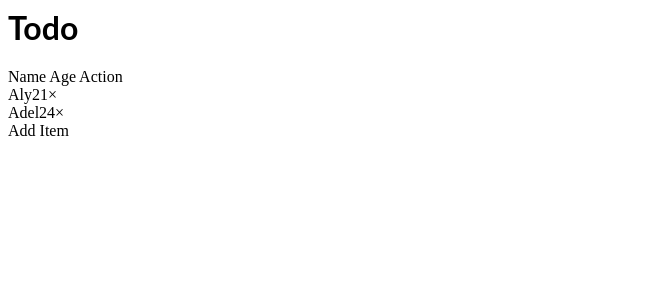
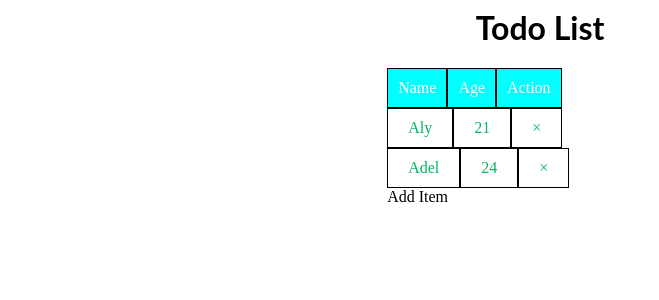
Before and after one commit to at4tec/react-todo-UCA, a React (Create React App) app: page / in a window 1280 px wide. Shown: the top 300 px of the page, without its empty margins (0-659 px from the left). Built offline with nearby package versions, Linux system fonts and the light colour scheme.

Commit message:
2 files modified CSS

```diff
--- a/src/App.js
+++ b/src/App.js
@@ -14,9 +14,9 @@ const TodoItems =(props)=>{
   const ListItems=items.length ? (
      items.map(i=>{
        return<div>
-        <span>{i.name}</span>
-        <span>{i.age}</span>
-        <span
+        <span  className='items'>{i.name}</span>
+        <span className='items'>{i.age}</span>
+        <span className='items'
          onClick={()=>propdeleteitem(i.id)}
               >&times;</span>
           </div>
@@ -25,9 +25,9 @@ const TodoItems =(props)=>{
 
   return <>
   <div>
-   <> Name</>
-   <> Age</>
-   <> Action</>
+   <span className='title'> Name</span>
+   <span className='title' > Age</span>
+   <span className='title'> Action</span>
   </div>
 
   <div>{ListItems}</div>
@@ -62,8 +62,8 @@ Component {
 
   render(){
   return (
-    <div>
-      <h1>Todo</h1>
+    <div className='container'>
+      <h1 className='tcenter'>Todo List</h1>
       < TodoItems items=
 
 {this.state.items}
--- a/src/style.css
+++ b/src/style.css
@@ -1,3 +1,32 @@
+*{
+  box-sizing: border-box;
+}
 h1, p {
   font-family: Lato;
 }
+
+.tcenter{
+  padding-left: 10%;
+}
+
+.container{
+  padding-left: 30%;
+}
+
+
+
+.title{
+  color:white;
+  background-color: cyan;
+  display: inline-block;
+  padding: 10px;
+  border: 0.3px solid black;
+}
+
+.items{
+  color:rgb(5, 180, 98);
+  padding: 10px 20px;
+  display: inline-block;
+  border: 0.3px solid black;
+
+}
```
